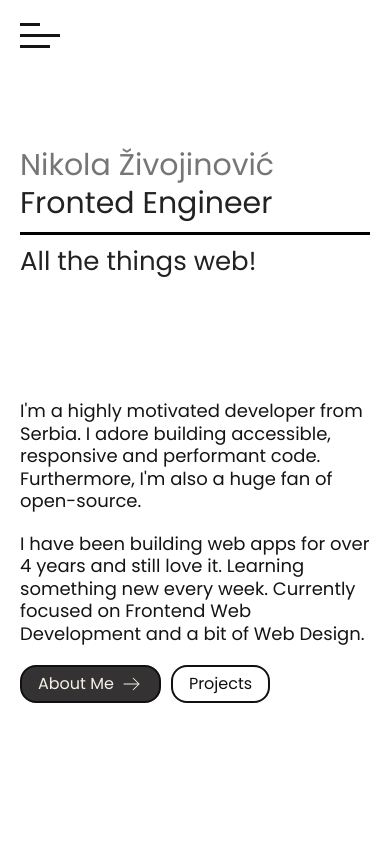
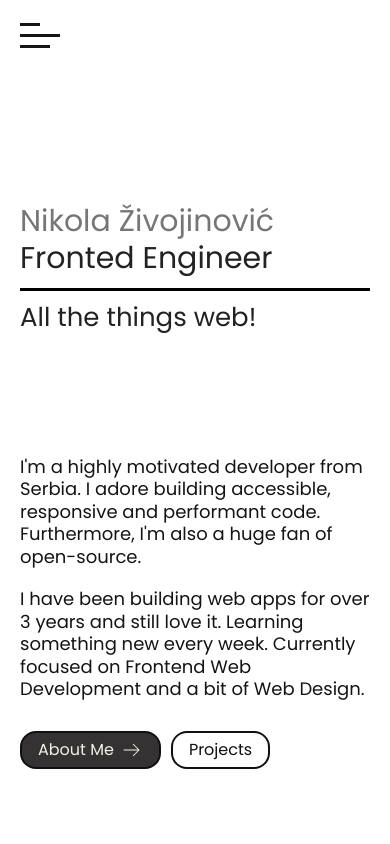
Before and after one commit to SupremeHan/zivojinovicnikola.dev, a React (Vite) app: page / in a window 390 px wide. Shown: the top 844 px of the page. Built offline with nearby package versions, Linux system fonts and the light colour scheme.

Commit message:
Fixed mobile view of landing section

```diff
--- a/src/components/TextAnimation/TextAnimation.scss
+++ b/src/components/TextAnimation/TextAnimation.scss
@@ -33,7 +33,7 @@
   }
 
   &__wrapper {
-    font-size: 60px;
+    font-size: defaultUnit(60);
     padding-bottom: 10px;
     position: absolute;
     animation: showTopText 1s;
@@ -43,7 +43,7 @@
     transform: translate(0, 100%);
 
     @include mobile {
-      font-size: 30px;
+      font-size: defaultUnit(30);
     }
   }
 
--- a/src/sections/Experience/index.tsx
+++ b/src/sections/Experience/index.tsx
@@ -17,8 +17,6 @@ import {
 } from "../../assets/icons";
 import ViteIcon from "../../assets/icons/Vite";
 import { Card } from "../../components/Card";
-import { IconWrapper } from "../../components/IconWrapper";
-import { Tooltip } from "../../components/Tooltip";
 import "./Experience.scss";
 
 export function Experience() {
@@ -71,80 +69,48 @@ export function Experience() {
       </div>
 
       {/* !!TODO: Refactor this and move it somewhere else  */}
-      {/* <h5 className="Experience__subTitle">Technologies I use.</h5>
+      <h5 className="Experience__subTitle">Technologies I use.</h5>
       <div className="Experience__techWrapper">
         <div className="Experience__tech">
           <p className="Experience__tech__title">Languages</p>
           <div className="Experience__tech__section">
-            <Tooltip text="JavaScript is a versatile, high-level programming language primarily used for creating interactive and dynamic content on websites.">
             <JavaScriptIcon />
-            </Tooltip>
-            <Tooltip text="TypeScript is a superset of JavaScript that adds static typing to the language, enhancing code quality and maintainability.">
             <TypeScriptIcon />
-            </Tooltip>
-            <Tooltip text="Node.js is a server-side JavaScript runtime.">
             <NodeIcon />
-            </Tooltip>
           </div>
         </div>
 
         <div className="Experience__tech">
           <p className="Experience__tech__title">Frontend</p>
           <div className="Experience__tech__section">
-            <Tooltip text="React is a JavaScript library for building user interfaces, particularly for creating interactive and reusable UI components in web applications.">
             <ReactIcon />
-            </Tooltip>
-            <Tooltip text="Next.js is a React framework that simplifies the development of server-rendered React applications.">
             <NextIcon />
-            </Tooltip>
-            <Tooltip text="React Router is a library for navigation and routing in React applications.">
             <ReactRouterIcon />
-            </Tooltip>
-            <Tooltip text="JavaScript testing framework">
             <JestIcon />
-            </Tooltip>
           </div>
         </div>
 
         <div className="Experience__tech">
           <p className="Experience__tech__title">Styles</p>
           <div className="Experience__tech__section">
-            <Tooltip text="Sass is a CSS preprocessor with added features like variables and nesting for more maintainable stylesheets.">
             <SassIcon />
-            </Tooltip>
-            <Tooltip text="Used to make our websites much prettier!">
             <CssIcon />
-            </Tooltip>
-            <Tooltip text="React UI framework">
             <MuiIcon />
-            </Tooltip>
           </div>
         </div>
 
         <div className="Experience__tech">
           <p className="Experience__tech__title">Tools</p>
           <div className="Experience__tech__section">
-            <Tooltip text="My code editor of choice :)">
             <VsCodeIcon />
-            </Tooltip>
-            <Tooltip text="Collaboration platform for open-source">
             <GithubIcon />
-            </Tooltip>
-            <Tooltip text="Vs code is text editor">
             <GitIcon />
-            </Tooltip>
-            <Tooltip text="Vercel is a cloud platform that offers serverless deployment and hosting for web applications.">
             <VercelIcon />
-            </Tooltip>
-            <Tooltip text="Build tool for modern web development that focuses on fast development and optimized production builds.">
             <ViteIcon />
-            </Tooltip>
-            <Tooltip text="Design and prototyping tool wich helped me build this webiste.">
             <FigmaIcon />
-            </Tooltip>
           </div>
         </div>
-      </div>*/}
+      </div>
     </section>
   );
 }
--- a/src/sections/Landing/Landing.scss
+++ b/src/sections/Landing/Landing.scss
@@ -26,7 +26,7 @@
       flex-direction: column;
       align-items: flex-start;
       padding: defaultUnit(40) defaultUnit(20);
-      justify-content: unset;
+      justify-content: center;
     }
 
     @include mobile {
@@ -63,5 +63,9 @@
   &__actions {
     display: flex;
     gap: defaultUnit(10);
+
+    @include mobile {
+      margin-top: defaultUnit(10);
+    }
   }
 }
--- a/src/sections/Landing/index.tsx
+++ b/src/sections/Landing/index.tsx
@@ -13,7 +13,7 @@ export function Landing() {
             and performant code. Furthermore, I'm also a huge fan of open-source.
           </p>
           <p className="Landing__text">
-            I have been building web apps for over 4 years and still love it. Learning something new
+            I have been building web apps for over 3 years and still love it. Learning something new
             every week. Currently focused on Frontend Web Development and a bit of Web Design.
           </p>
           <div className="Landing__actions">
```
Lines whose indentation alone changed are shown as unchanged.
